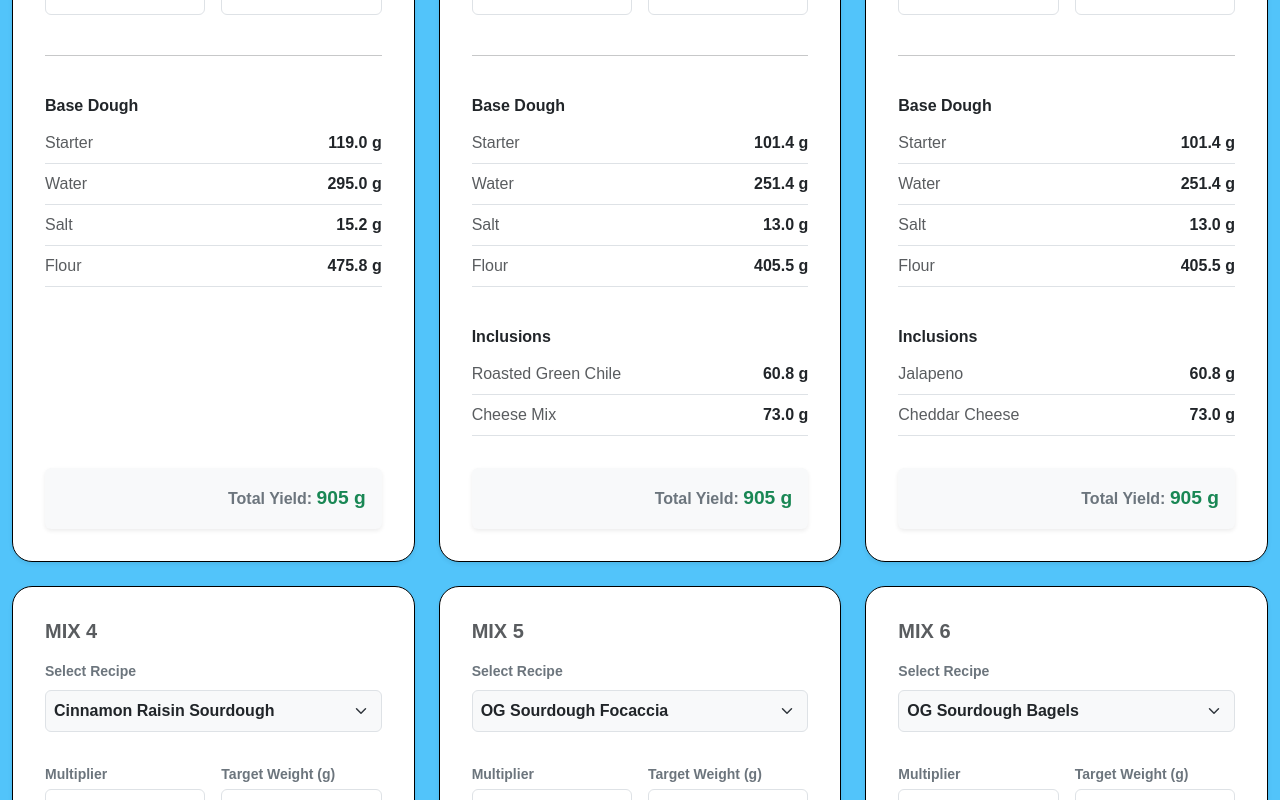
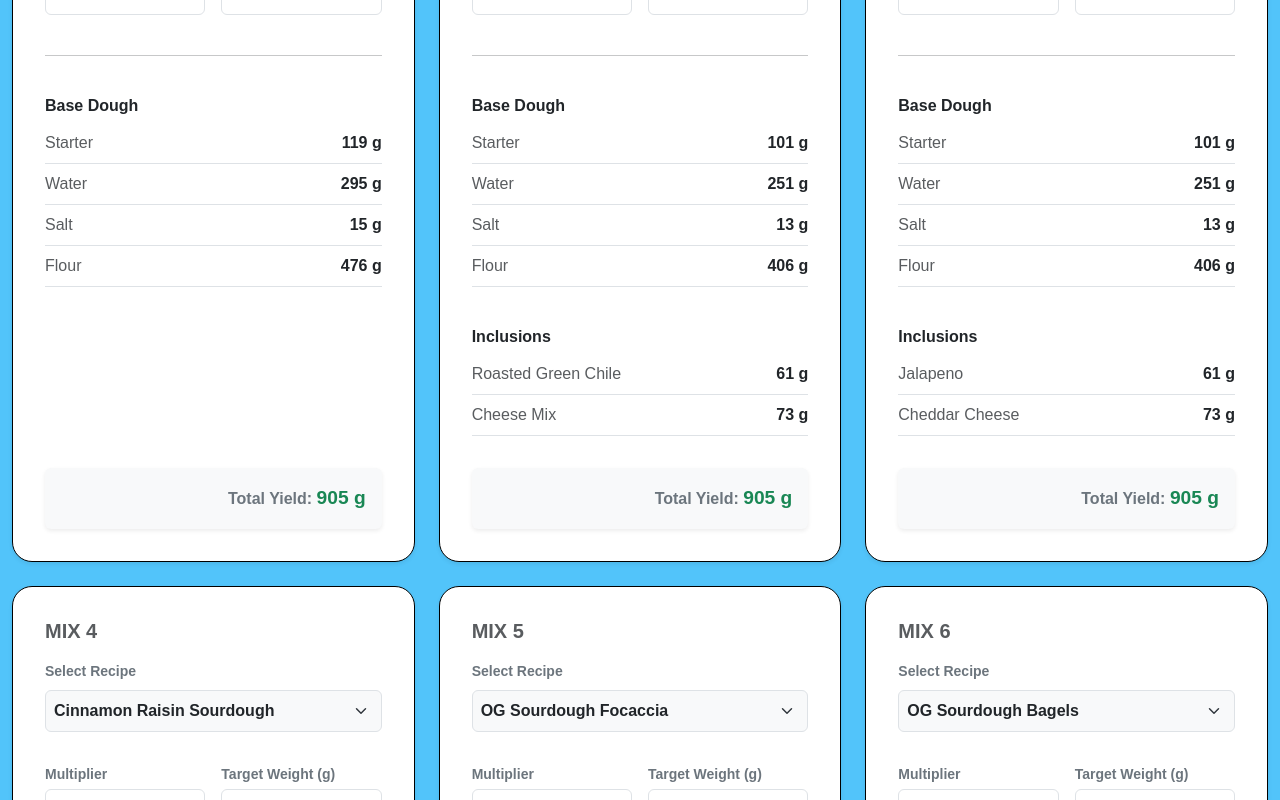
Before and after one commit to dylandotanthony/dylans-homomade-bakery, a React (Vite) app: page /calculator in a window 1280 px wide. Shown: the part 1140-1940 px from the top of the page. Built offline with nearby package versions, Linux system fonts and the light colour scheme; a web font is replaced by a local one.

Commit message:
Update Calculator.jsx

```diff
--- a/src/Calculator.jsx
+++ b/src/Calculator.jsx
@@ -5,7 +5,7 @@ import SourdoughStarterCalculator from './SourdoughStarterCalculator';
 
 export default function App() {
   return (
-<div className="app-container container-fluid my-4" style={{ maxWidth: '1600px' }}>
+    <div className="app-container container-fluid my-4" style={{ maxWidth: '1600px' }}>
       {/* Header Added Here */}
 
 
@@ -407,7 +407,7 @@ function MixCard({ mixName, defaultRecipe }) {
                     {sortDough(recipe.dough).map((item, idx) => (
                         <li key={idx} className="d-flex justify-content-between py-2 border-bottom text-muted">
                             <span className="fw-medium">{item.name}</span>
-                            <span className="fw-bold text-dark">{item.weight > 0 ? (item.weight * currentMultiplier).toFixed(1) + ' g' : '-'}</span>
+                            <span className="fw-bold text-dark">{item.weight > 0 ? Math.round(item.weight * currentMultiplier) + ' g' : '-'}</span>
                         </li>
                     ))}
                 </ul>
@@ -420,7 +420,7 @@ function MixCard({ mixName, defaultRecipe }) {
                             {recipe.inclusions.map((item, idx) => (
                                 <li key={idx} className="d-flex justify-content-between py-2 border-bottom text-muted">
                                     <span className="fw-medium">{item.name}</span>
-                                    <span className="fw-bold text-dark">{item.weight > 0 ? (item.weight * currentMultiplier).toFixed(1) + ' g' : '-'}</span>
+                                    <span className="fw-bold text-dark">{item.weight > 0 ? Math.round(item.weight * currentMultiplier) + ' g' : '-'}</span>
                                 </li>
                             ))}
                         </ul>
```
